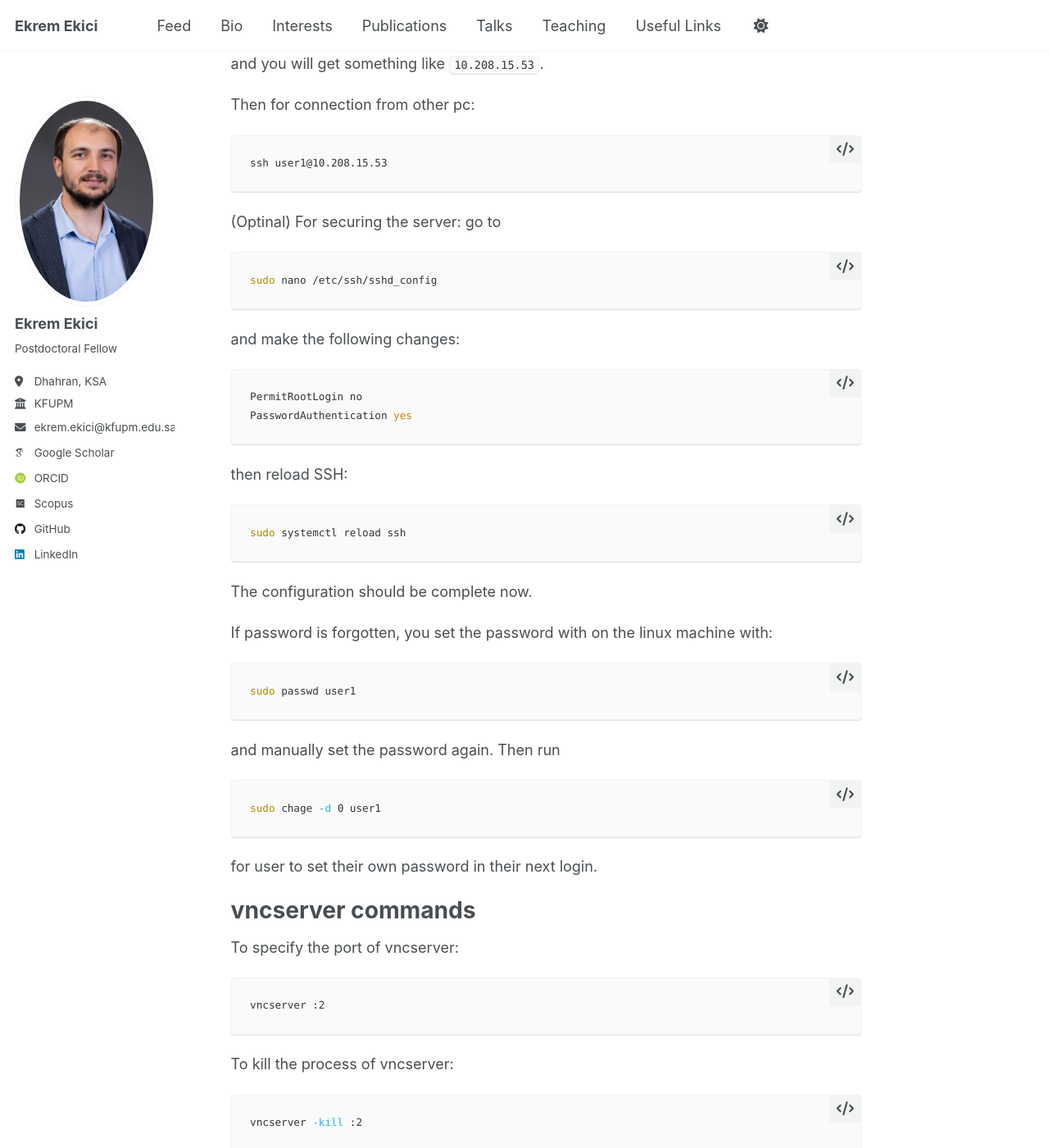
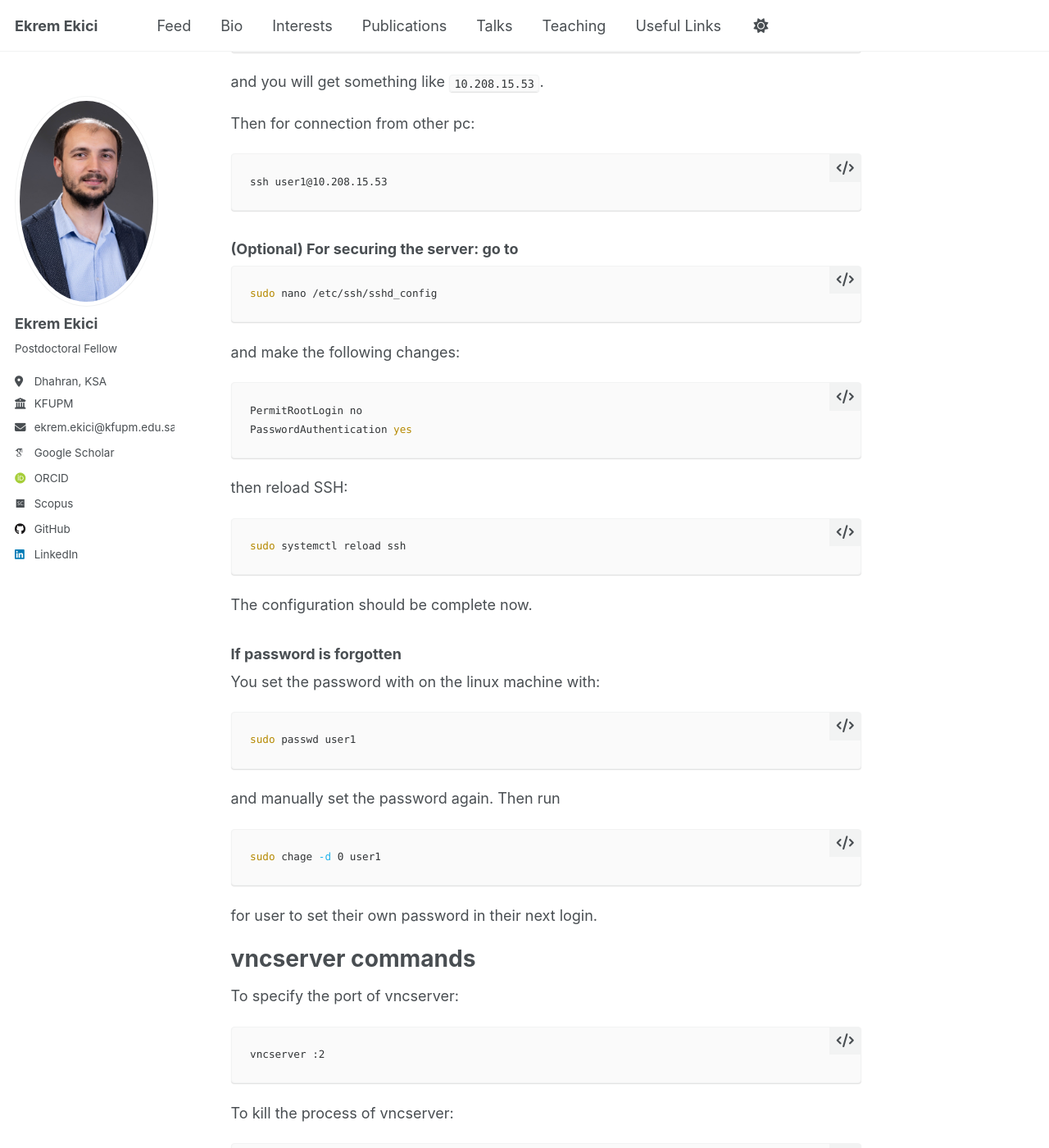
Before and after one commit to ekremekc/ekremekc.github.io, a Jekyll site: the page built from _pages/markdown.md, in a window 1280 px wide and 1400 px high, scrolled down 2634 px. Shown: the whole window at 82% size. Built offline with Jekyll 4.4.1, drawn with Linux system fonts in a browser that asks for light colours; some web fonts are replaced; some of the changed text lies outside the part shown.

Commit message:
Update markdown formatting and section headings

````diff
--- a/_pages/markdown.md
+++ b/_pages/markdown.md
@@ -9,8 +9,8 @@
 
 In this page, I save some useful information for instant-access.
 
-My own Ubuntu environment
-======
+# My own Ubuntu environment
+
 ```bash
 sudo apt install htop
 # FreeCAD
@@ -53,8 +53,7 @@
 sudo dpkg -i zoom_amd64.deb
 ```
 
-Making a Linux server machine
-======
+# Making a Linux server machine
 
 First, we need to install ssh:
 
@@ -74,7 +73,7 @@
 sudo ufw status
 ```
 
-For adding user:
+## For adding user
 
 ```bash
 sudo adduser --disabled-password user1
@@ -117,7 +116,7 @@
 ssh user1@10.208.15.53
 ```
 
-(Optinal) For securing the server: go to
+### (Optional) For securing the server: go to
 
 ```bash
 sudo nano /etc/ssh/sshd_config
@@ -134,7 +133,9 @@
 
 The configuration should be complete now.
 
-If password is forgotten, you set the password with on the linux machine with:
+### If password is forgotten
+
+You set the password with on the linux machine with:
 
 ```bash
 sudo passwd user1
@@ -148,8 +149,8 @@
 
 for user to set their own password in their next login.
 
-vncserver commands
-======
+# vncserver commands
+
 To specify the port of vncserver:
 ```
 vncserver :2
@@ -165,8 +166,8 @@
 Reference link is [here](http://www.chiark.greenend.org.uk/~peterb/remoteaccess/connect-to-linux.html).
 
 
-For graphical login
-=====
+# For graphical login
+
 Simply type `ssh ekrem@10.208.15.53`
 then
 ```bash
@@ -178,8 +179,8 @@
 ```
 Then run `tigervnc` and enter `127.0.0.1.5902`
 
-SSH tunneling
-======
+## SSH tunneling
+
 First do;
 ```bash
 ssh-keygen
@@ -188,8 +189,8 @@
 
 After them you should be able to login just by `ssh computer_name`.
 
-gif generator
-======
+# gif generator
+
 ```bash
 ffmpeg -i animation.mp4 -vf "fps=20,scale=960:-1:flags=lanczos" -loop 0 wound_healing.gif -y
 ```
````
